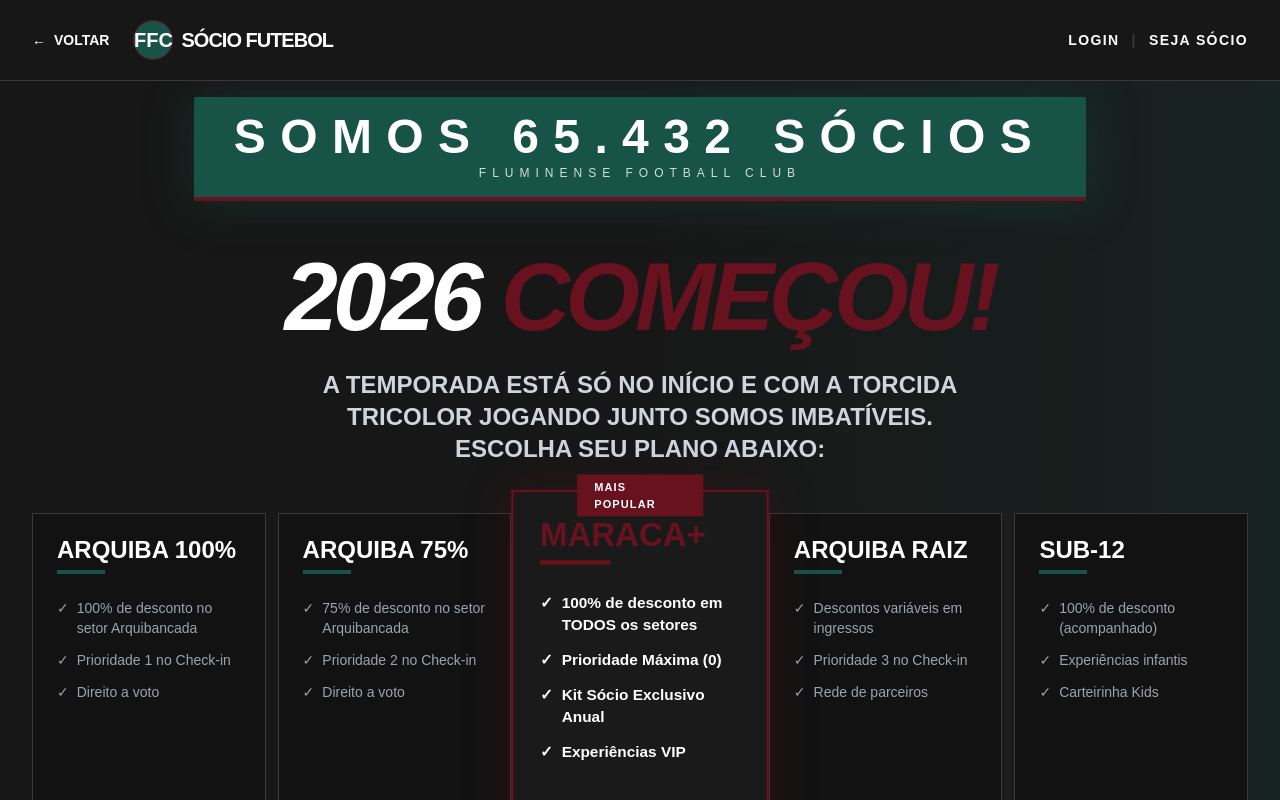
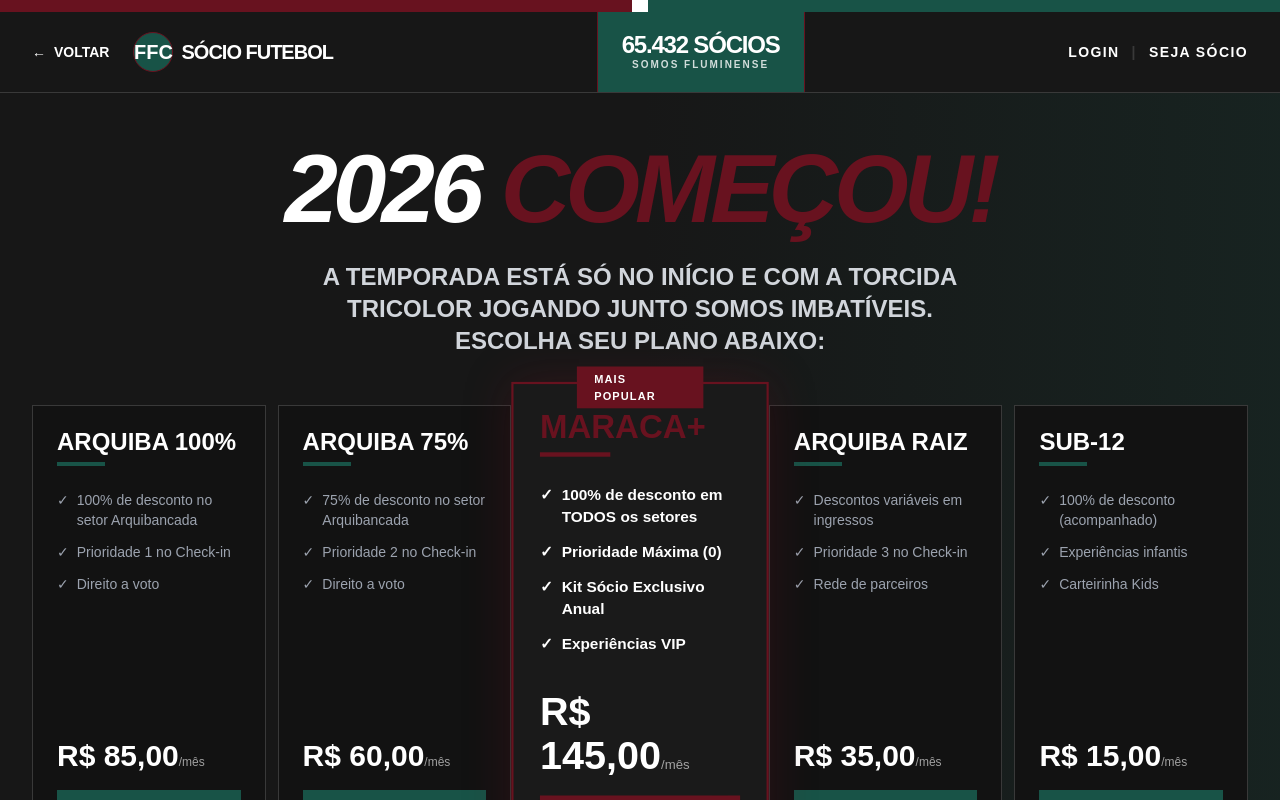
Before and after one commit to Feng-Brasil/lp-fluminense-planos-arquiba-2026, a Next.js app: page / in a window 1280 px wide. Shown: the top 800 px of the page. Built offline with nearby package versions, Linux system fonts and the light colour scheme.

Commit message:
Ajuste do contador de sócios: posicionamento junto à barra superior e estilização com cores grená, branco e verde.

```diff
--- a/app/page.tsx
+++ b/app/page.tsx
@@ -1,6 +1,13 @@
 export default function Home() {
   return (
     <main className="min-h-screen bg-[#171717] text-[#ffffff] selection:bg-[#68121f] selection:text-white" style={{ fontFamily: 'Oswald, sans-serif' }}>
+      {/* TRICOLOR TOP BAR */}
+      <div className="w-full h-3 flex">
+        <div className="flex-1 bg-[#68121f]"></div>
+        <div className="w-4 bg-[#ffffff]"></div>
+        <div className="flex-1 bg-[#185347]"></div>
+      </div>
+
       {/* HEADER / NAVIGATION */}
       <nav className="border-b border-[#393939] bg-[#171717] sticky top-0 z-50">
         <div className="max-w-7xl mx-auto px-4 sm:px-6 lg:px-8 h-20 flex items-center justify-between">
@@ -14,6 +21,14 @@
             </div>
           </div>
 
+          {/* CONTADOR DE SÓCIOS INTEGRADO À BARRA SUPERIOR */}
+          <div className="hidden md:flex flex-col items-center justify-center bg-[#185347] px-6 py-2 border-x border-[#68121f] h-20">
+            <span className="text-white font-black tracking-tighter uppercase text-2xl block leading-none">
+              <span className="text-[#ffffff]">65.432</span> SÓCIOS
+            </span>
+            <span className="text-[10px] text-center block tracking-[0.2em] opacity-80 font-bold">SOMOS FLUMINENSE</span>
+          </div>
+
           <div className="flex items-center gap-4">
             <div className="flex items-center gap-3 font-bold text-sm tracking-widest">
               <a href="#" className="hover:text-[#185347] transition-colors uppercase">LOGIN</a>
@@ -25,18 +40,8 @@
       </nav>
 
       {/* HERO SECTION + PLANOS (JOINED SCROLL) */}
-      <section className="relative overflow-hidden pt-4 pb-24">
+      <section className="relative overflow-hidden pt-12 pb-24">
         <div className="absolute top-0 right-0 w-1/2 h-full bg-gradient-to-l from-[#185347]/20 to-transparent pointer-events-none"></div>
-
-        {/* CONTADOR DE SÓCIOS - AUMENTADO E POSICIONADO MAIS ACIMA */}
-        <div className="w-full flex justify-center mb-12">
-          <div className="bg-[#185347] px-10 py-4 rounded-sm shadow-[0_0_50px_rgba(24,83,71,0.4)] transform hover:scale-105 transition-transform duration-500 border-b-4 border-[#68121f]">
-            <span className="text-white font-black tracking-[0.3em] uppercase text-3xl md:text-5xl block text-center">
-              SOMOS <span className="text-[#ffffff]">65.432</span> SÓCIOS
-            </span>
-            <span className="text-xs text-center block tracking-[0.5em] mt-1 opacity-80">FLUMINENSE FOOTBALL CLUB</span>
-          </div>
-        </div>
 
         <div className="max-w-7xl mx-auto px-4 sm:px-6 lg:px-8 relative">
           <div className="max-w-4xl mx-auto text-center mb-12">
@@ -48,7 +53,7 @@
             </p>
           </div>
 
-          {/* PLANOS INTEGRADOS NO PRIMEIRO SCROLL (ESTILO NENSE.COM.BR) */}
+          {/* PLANOS INTEGRADOS NO PRIMEIRO SCROLL */}
           <div id="planos" className="grid grid-cols-1 md:grid-cols-3 lg:grid-cols-5 gap-3 items-stretch">
             {/* Arquiba 100% */}
             <div className="bg-[#121212] border border-[#393939] p-6 flex flex-col hover:border-[#185347] transition-all group">
```
